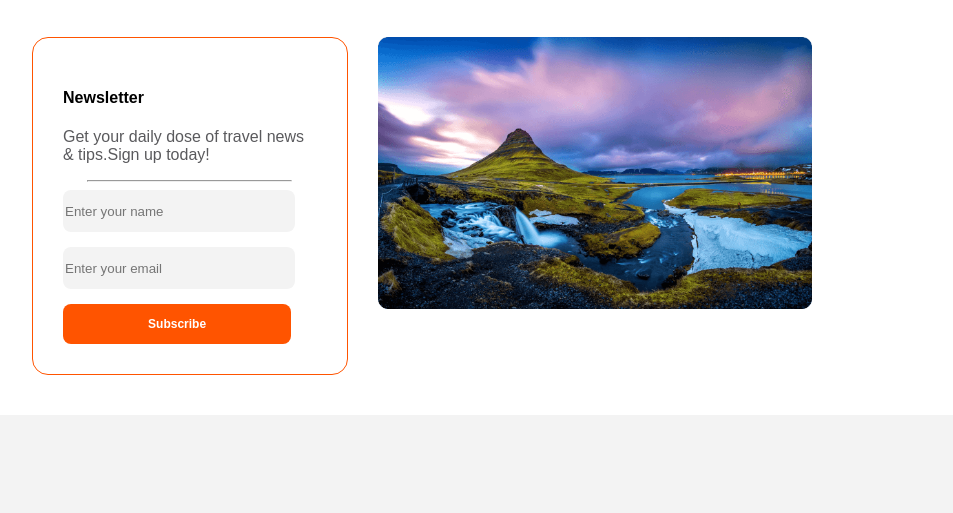
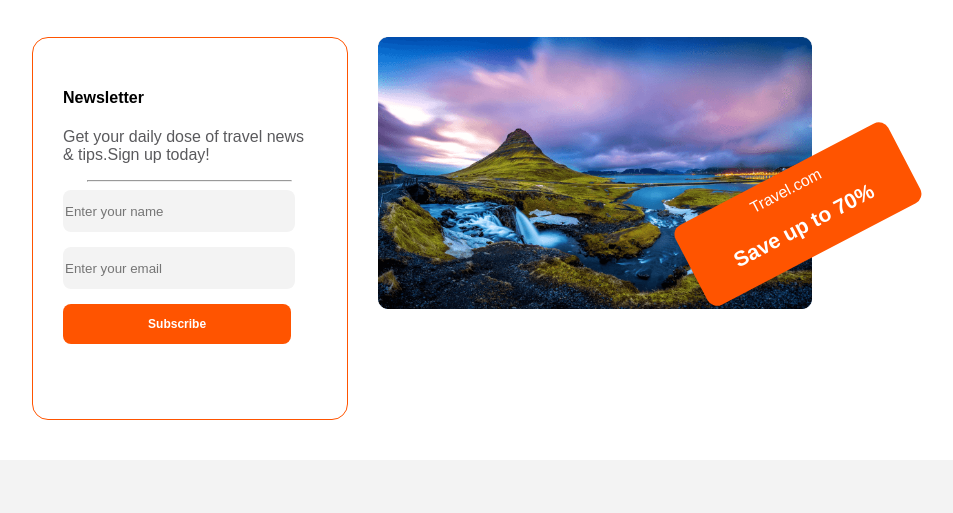
Before and after one commit to PromaBhatt1/assignment-2, a plain HTML site: page index.html in a window 1280 px wide. Shown: the part 3180-3693 px from the top of the page, without its empty margins (218-1171 px from the left). Drawn offline with Linux system fonts and the light colour scheme.

Commit message:
added transform

```diff
--- a/index.html
+++ b/index.html
@@ -127,6 +127,11 @@
                 </div>
                 <div>
                     <img src="Images/Rectangle 8 (1).png" class="last-img">
+                    <div class="travel">
+                    <p>Travel.com</p>
+                    <h2>Save up to 70%</h2>
+
+                    </div>
                 </div>
             </div>
         </section>
--- a/styles/style.css
+++ b/styles/style.css
@@ -373,6 +373,29 @@ body {
         color: #FFF;
         text-align: center;
         font-size: 12px;
+        font-weight: 800;
+    }
+    .travel{
+        width: 240.023px;
+        height: 90.268px;
+        transform: rotate(-27.628deg);
+        border-radius: 10.569px;
+        background: #FF5400;
+        text-align: center;
+        position: relative;
+        left: 300px;
+        top:-160px
+    }
+    .travel p{
+        color: #FFF;
+        font-size: 15.854px;
+        font-weight: 400;
+        padding-top: 10px;
+
+    }
+    .travel h2{
+        color: #FFF;
+        font-size: 21.138px;
         font-weight: 800;
     }
 
```
